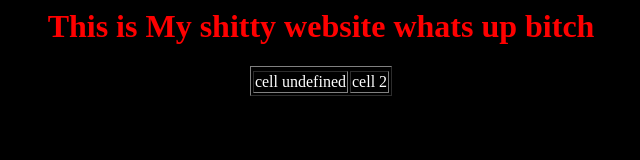
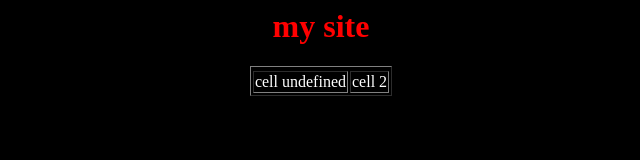
Before and after one commit to alexgimson86/jsPracticeCode, a plain HTML site: page index.html in a window 1280 px wide. Shown: the whole page, without its empty margins (319-959 px from the left). Drawn offline with Linux system fonts and the light colour scheme.

Commit message:
Update index.html

```diff
--- a/index.html
+++ b/index.html
@@ -97,7 +97,7 @@
 	</script>
 </head>
 <body>
-<h1>This is My shitty website whats up bitch</h1>
+<h1>my site</h1>
 <table id="table_one" border="1">
 </table>
 <script>
```
